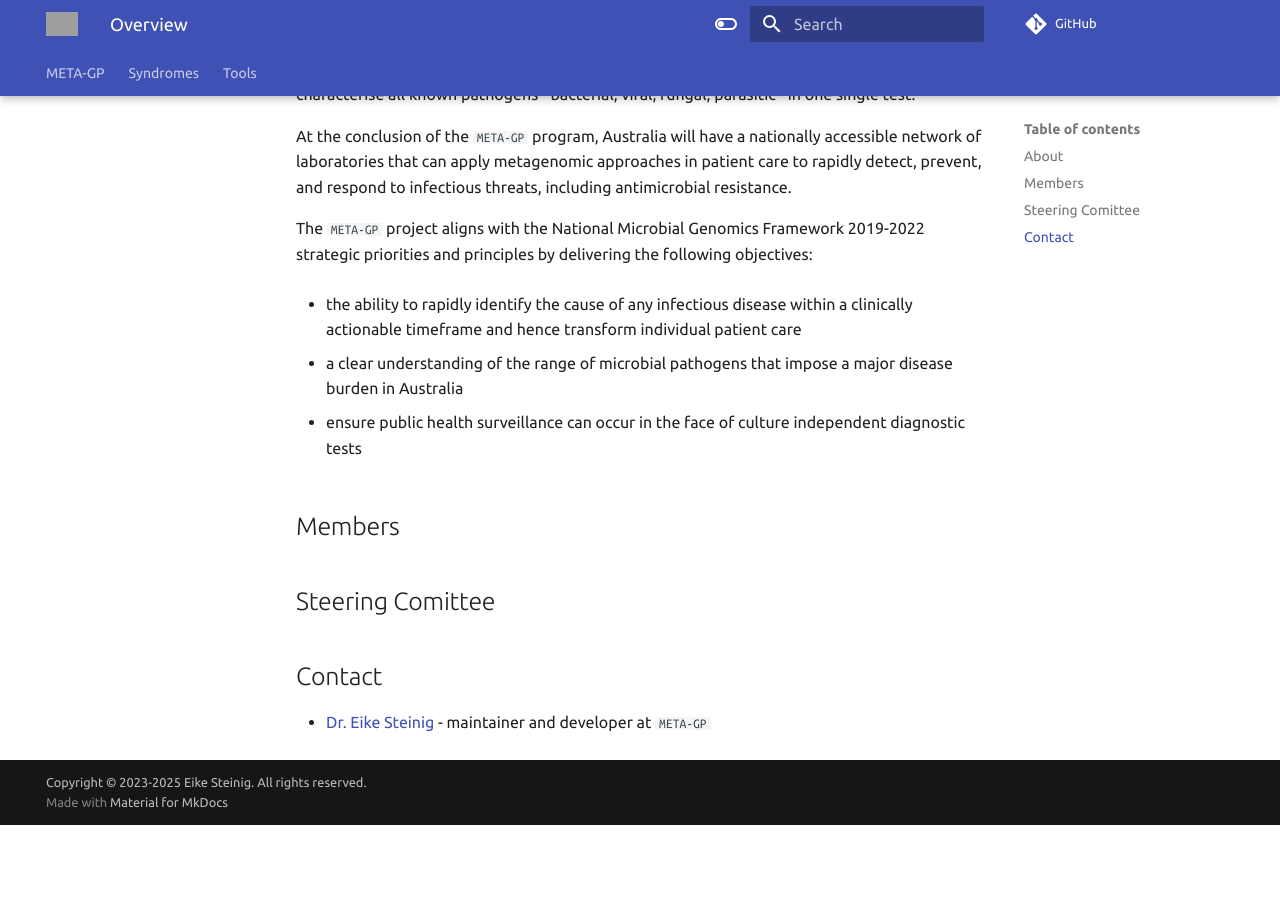
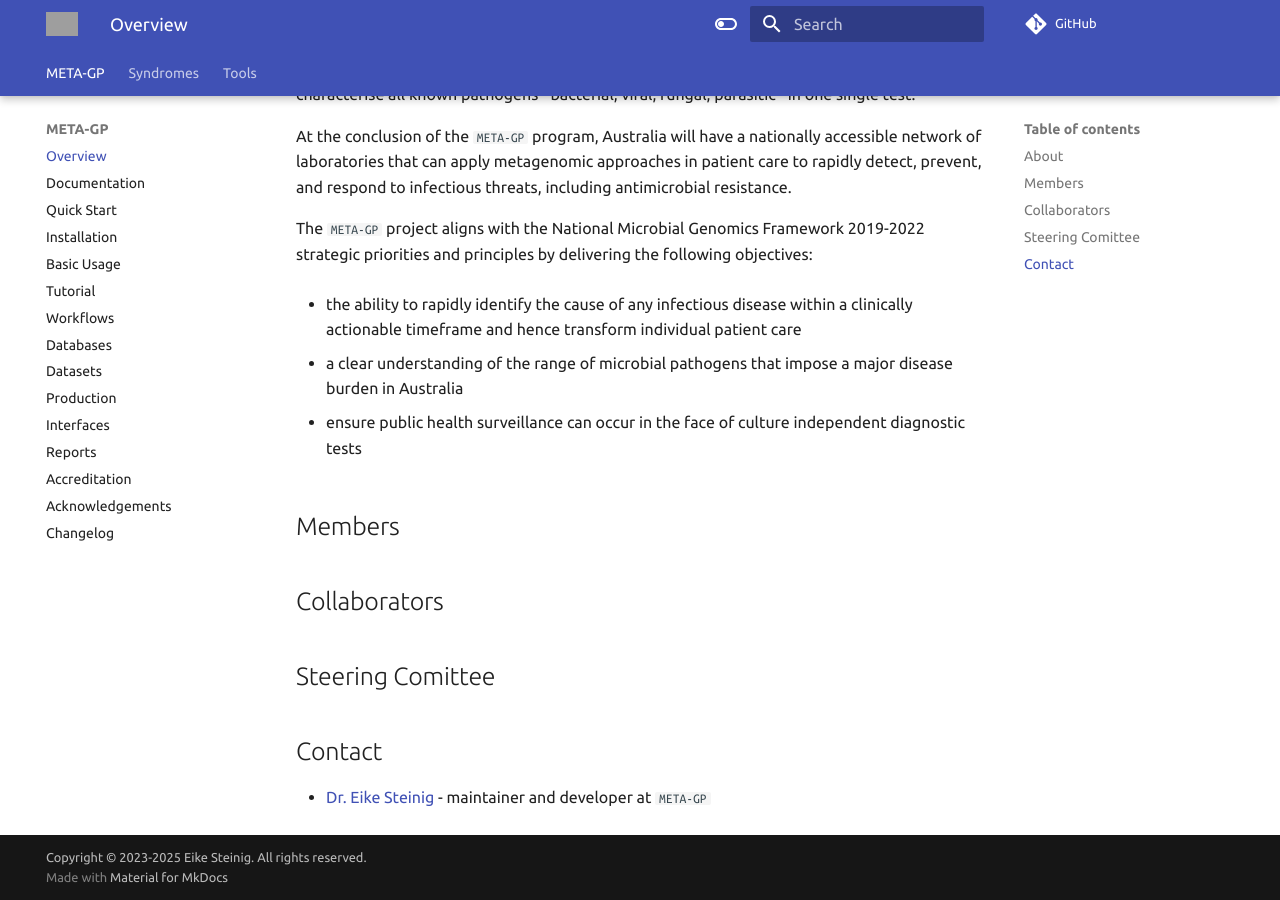
Before and after one commit to meta-gp/docs, an MkDocs documentation site: the page built from docs/index.md, in a window 1280 px wide and 900 px high, scrolled down 726 px. Built offline with MkDocs 1.6.1 and Material for MkDocs 9.7.7, drawn with Linux system fonts in a browser that asks for light colours; before the commit the page ends 1551 px from its top, so only the background shows below that; grey boxes are pictures that could not be loaded.

Commit message:
add doc structure

```diff
--- a/docs/index.md
+++ b/docs/index.md
@@ -34,7 +34,7 @@ The `META-GP` project aligns with the National Microbial Genomics Framework 2019
 
 ## Members
 
-
+## Collaborators
 
 ## Steering Comittee
 
--- a/mkdocs.yml
+++ b/mkdocs.yml
@@ -34,7 +34,8 @@ theme:
 
 nav:
   - 'META-GP':
-    - 'Introduction': 'meta-gp/index.md'
+    - 'Overview': 'index.md'
+    - 'Documentation': 'meta-gp/index.md'
     - 'Quick Start': 'meta-gp/quick-start.md'
     - 'Installation': 'meta-gp/installation.md'
     - 'Basic Usage': 'meta-gp/usage-basic.md'
```
Also changed, not shown: docs/meta-gp/index.md (+2 -3 lines), docs/meta-gp/workflows.md (added, +7 -0 lines), docs/tools/index.md (+1 -1 lines).
